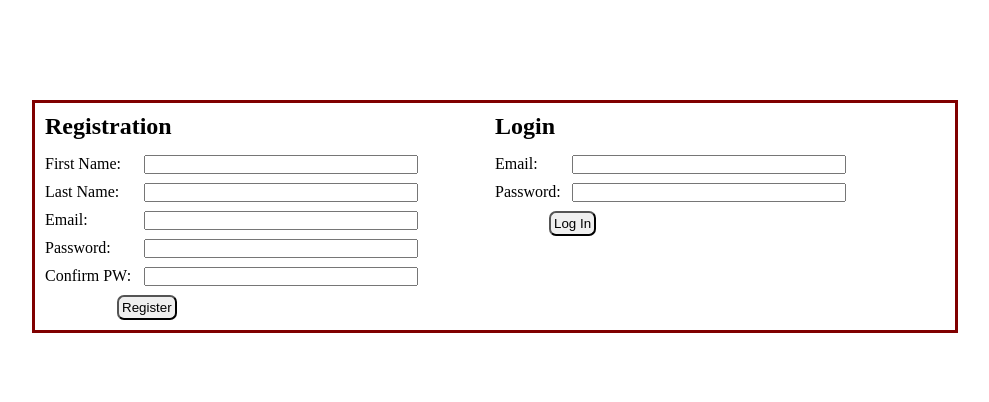
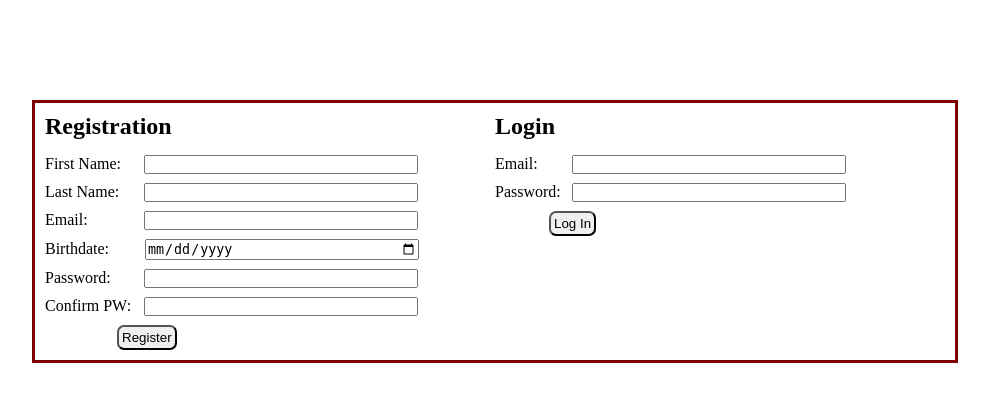
Before and after one commit to SDBranka/LoginAndRegistration, a Django app: page / in a window 1280 px wide. Shown: the top 402 px of the page, without its empty margins (145-1134 px from the left). Run offline with Django 3.2, Linux system fonts and the light colour scheme.

Commit message:
ninja complete

```diff
--- a/login_app/static/css/style.css
+++ b/login_app/static/css/style.css
@@ -59,6 +59,10 @@ button {
     margin-left: 52px;
 }
 
+#bd_input {
+    margin-left: 32px;
+}
+
 #pw_input {
     margin-left: 29px;
 }
--- a/login_app/templates/index.html
+++ b/login_app/templates/index.html
@@ -31,6 +31,7 @@
                     <p>First Name: <input id="fname_input" type="text" name="first_name"></p>
                     <p>Last Name: <input id="lname_input" type="text" name="last_name"></p>
                     <p>Email: <input id="email_input" type="text" name="email"></p>
+                    <p>Birthdate: <input id="bd_input" type="date" name="birthdate"></p>
                     <p>Password: <input id="pw_input" type="text" name="password"></p>
                     <p>Confirm PW: <input id="confirm_input" type="text" name="confirm_pw"></p>
                     <button id="reg_but" type="submit">Register</button>
--- a/login_app/views.py
+++ b/login_app/views.py
@@ -22,6 +22,7 @@ def register(request):
                 first_name = request.POST['first_name'],
                 last_name = request.POST['last_name'],
                 email = request.POST['email'],
+                birthdate = request.POST['birthdate'],
                 password=pw_hash
             )
             request.session['user_id'] = user.id
```
Also changed, not shown: login_app/models.py (+6 -1 lines), db.sqlite3, login_app/migrations/0002_user_birthday.py (added), login_app/migrations/0003_auto_20210607_0444.py (added).
